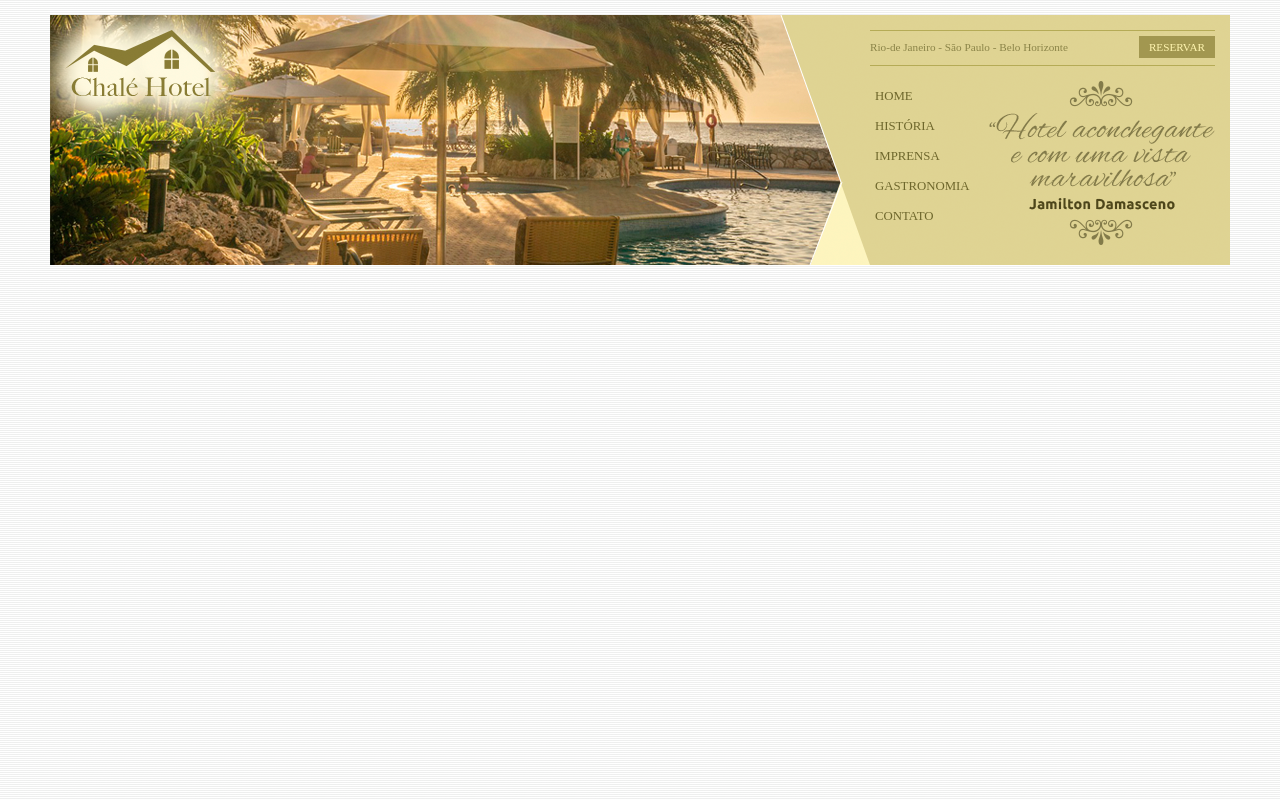
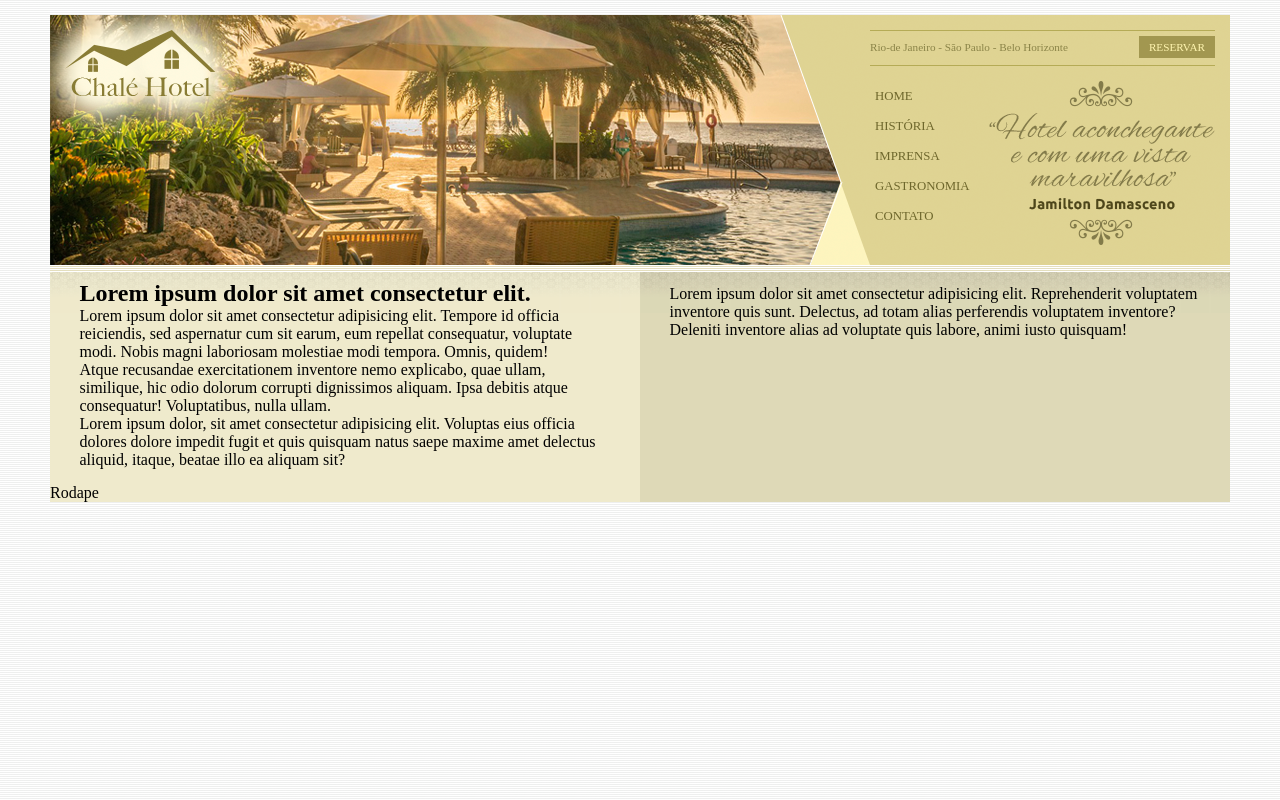
Before and after one commit to mauromelo1/projeto5-chale-hotel, a plain HTML site: page index.html in a window 1280 px wide. Drawn offline with Linux system fonts and the light colour scheme.

Commit message:
Area de conteudos

```diff
--- a/css/estilo.css
+++ b/css/estilo.css
@@ -12,7 +12,7 @@ body {
 }
 
 #container {
-    background: #ede9cc;
+    background: #ede9cc url(../imagens/bg-container.png) top center repeat-y;
     margin: 0 auto;
     min-width: 740px;
     max-width: 1180px;
@@ -121,3 +121,28 @@ ul#navegacao a:hover {
     height: 164px;
     float: right;
 }
+
+/* Área de conteúdos */
+
+#area-principal {
+    float: left;
+    width: 50%;
+    background: url(../imagens/bg-area-principal.png) top left repeat-x;
+    padding: 15px 0;
+}
+
+#area-lateral {
+    float: right;
+    width: 50%;
+    background: url(../imagens/bg-area-lateral.png) top left repeat-x;
+    padding: 20px 0;
+}
+
+.conteudo {
+    margin: 0 auto;
+    width: 90%;
+}
+
+#rodape {
+    clear: both;
+}
--- a/index.html
+++ b/index.html
@@ -40,8 +40,50 @@
 
                 </div> <!-- fim conteudo-menu -->
             </div> <!-- fim area-menu -->
+         </div> <!-- fim do topo -->
 
-         </div> <!-- fim do topo -->
+         <div id="area-principal"> <!-- inicio area-principal -->
+            <div class="conteudo">
+                <h2>
+                    Lorem ipsum dolor sit amet consectetur elit.
+                </h2>
+
+                <p>
+                    Lorem ipsum dolor sit amet consectetur adipisicing elit.
+                    Tempore id officia reiciendis, sed aspernatur cum sit earum, eum repellat consequatur, voluptate modi.
+                    Nobis magni laboriosam molestiae modi tempora. Omnis, quidem!
+                </p>
+
+                <p>
+                    Atque recusandae exercitationem inventore nemo explicabo, quae ullam, similique, hic odio dolorum corrupti dignissimos aliquam.
+                    Ipsa debitis atque consequatur!
+                    Voluptatibus, nulla ullam.
+                </p>
+
+                <p>
+                    Lorem ipsum dolor, sit amet consectetur adipisicing elit.
+                    Voluptas eius officia dolores dolore impedit fugit et quis quisquam natus saepe maxime amet delectus aliquid, itaque, beatae illo ea aliquam sit?
+                </p>
+            </div>
+         </div> <!-- fim area-principal -->
+
+         <div id="area-lateral"> <!-- inicio area-lateral -->
+            <div class="conteudo">
+                <p>
+                   Lorem ipsum dolor sit amet consectetur adipisicing elit.
+                   Reprehenderit voluptatem inventore quis sunt.
+                   Delectus, ad totam alias perferendis voluptatem inventore?
+                   Deleniti inventore alias ad voluptate quis labore, animi iusto quisquam!
+                </p>
+            </div>
+         </div> <!-- fim area-lateral -->
+
+         <div id="rodape"> <!-- inicio do rodape -->
+            <div>
+                Rodape
+            </div>
+         </div> <!-- fim do rodape -->
+
      </div> <!-- fim do container -->
 
  </body>
```
